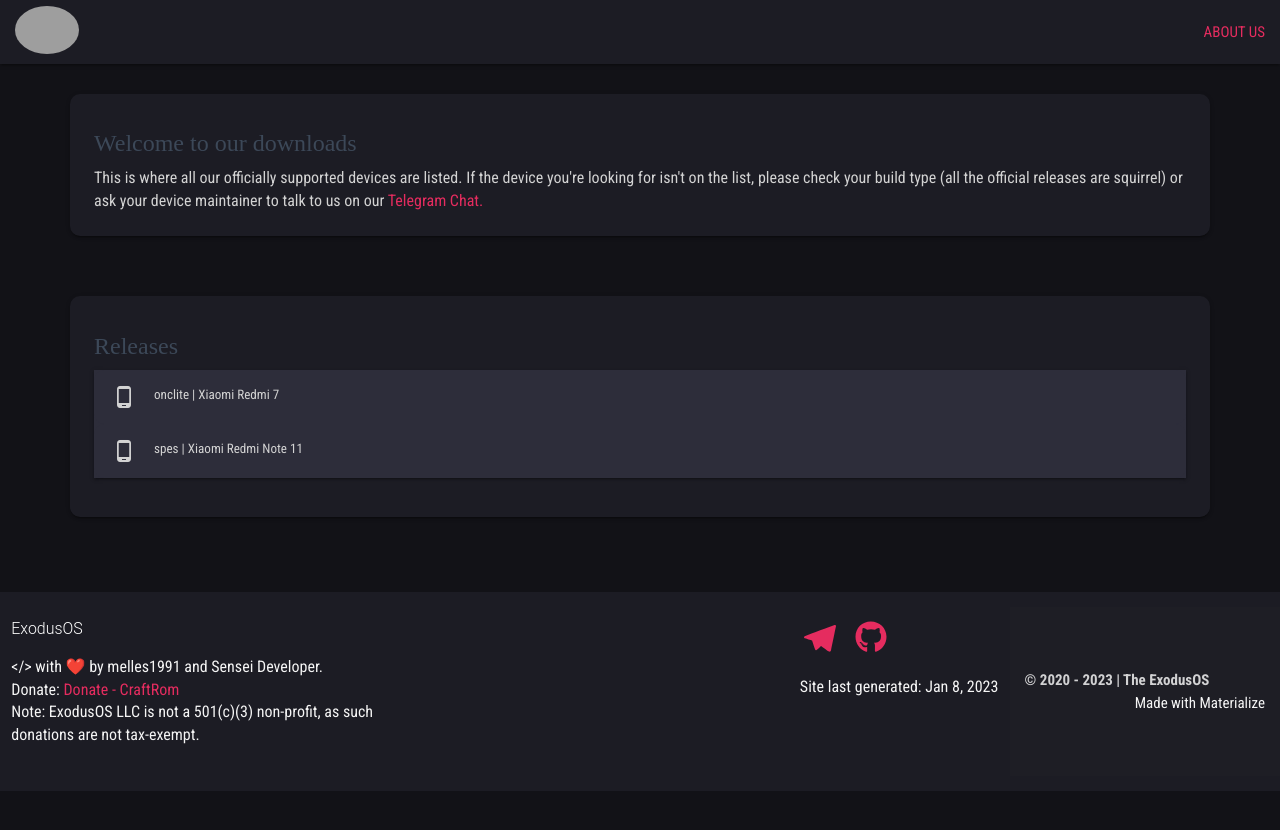
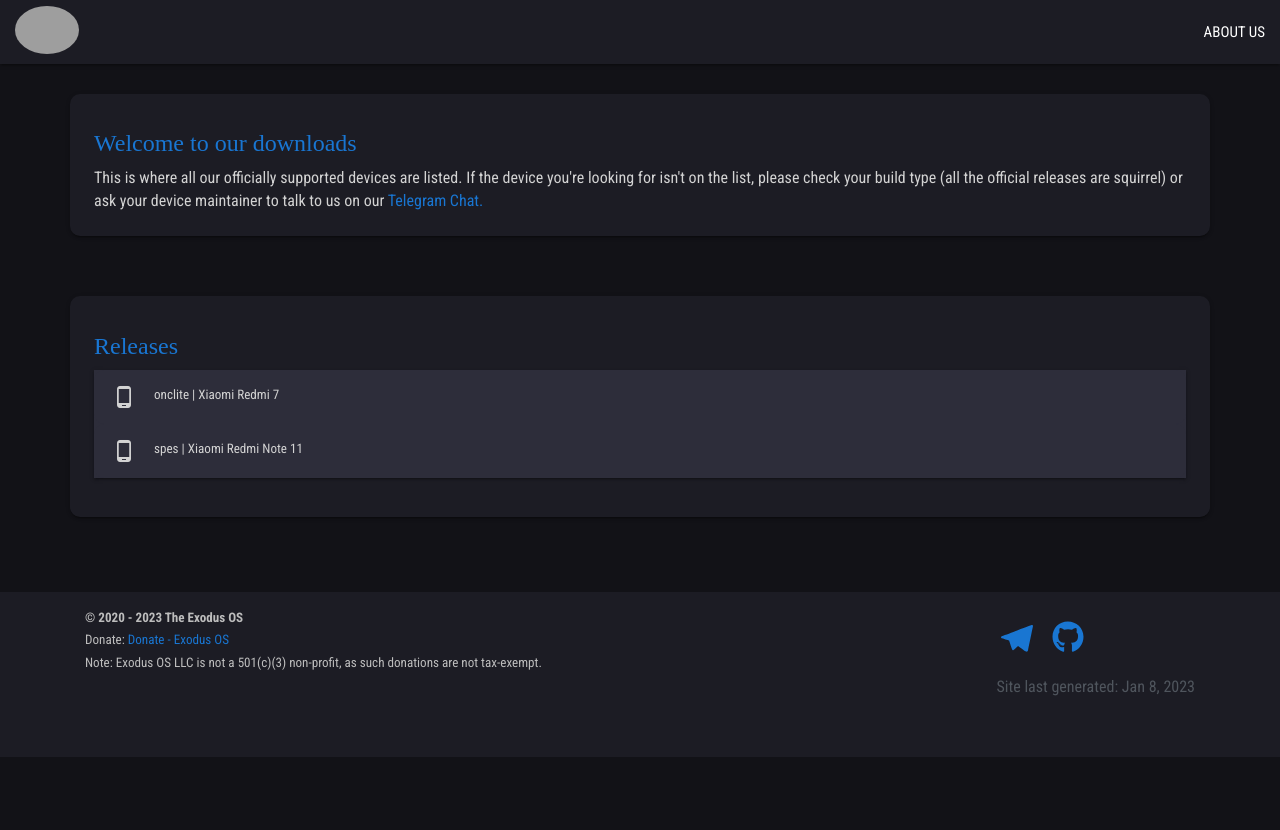
Before and after one commit to ExodusOS/exodus.github.io, a Jekyll site: the page built from index.md, in a window 1280 px wide. Shown: the top 830 px of the page. Built offline with Jekyll 4.4.1, drawn with Linux system fonts in a browser that asks for light colours; nearby versions of some CDN libraries; grey boxes are pictures that could not be loaded.

Commit message:
Update footer

```diff
--- a/_includes/footerlinks.html
+++ /dev/null
@@ -1,25 +0,0 @@
-<footer class="footer page-footer shishu-light-bg">
-	<div class="container">
-		<div class="row">
-			<div class="col l6 s12">
-				<h5 class="white-text">{{ site.title }}</h5>
-				<p class="grey-text text-lighten-4">&#60;&#47;&#62; with ❤️ by melles1991 and Sensei Developer.<br />
-				Donate: <a target="_blank" href="https://www.craft-rom.pp.ua/donate/">Donate - CraftRom</a> <br />
-				Note: ExodusOS LLC is not a 501(c)(3) non-profit, as such donations are not tax-exempt.
-            </p>
-			</div>
-			<div class="col l4 offset-l2 s12">
-				<div class="footer-icons">
-				{% include footer-icons.html %}<br><br>
-				<p class="grey-text text-lighten-4">{% if page.last_updated %}Page last updated: {{page.last_updated}}<br/>{% endif %} Site last generated: {{ site.time | date: "%b %-d, %Y" }}</p>
-            </div>
-			</div>
-		</div>
-	</div>
-	<div class="footer-copyright">
-		<div class="container">
-			 <b>&copy; 2020 - {{ site.time | date: '%Y' }} | The ExodusOS </b>
-			<a class="grey-text text-lighten-4 right" href="https://materializecss.com">Made with Materialize</a>
-		</div>
-	</div>
-</footer>
--- /dev/null
+++ b/_includes/layout/footer.html
@@ -0,0 +1,20 @@
+<footer class="footer">
+      <div class="container">
+        <div class="row">
+          <div class="col-md footer-logo">
+            <p class="footer-text">
+              <b>&copy; 2020 - {{ site.time | date: '%Y' }} The Exodus OS </b><br />
+              Donate: <a target="_blank" href="{{ site.baseurl }}/donate/">Donate - Exodus OS</a> <br />
+              Note: Exodus OS LLC is not a 501(c)(3) non-profit, as such donations are not tax-exempt.
+            </p>
+          </div>
+          <div class="col-md">
+            <div class="footer-icons">
+              {% include footer-icons.html %}<br><br>
+			  <p class="text-md-right text-muted">
+			{% if page.last_updated %}Page last updated: {{page.last_updated}}<br/>{% endif %} Site last generated: {{ site.time | date: "%b %-d, %Y" }}</p>
+            </div>
+			</div>
+        </div>
+      </div>
+</footer>
--- a/_layouts/default.html
+++ b/_layouts/default.html
@@ -10,7 +10,7 @@
         </div>
       </div>
     </body>
-    {% include footerlinks.html %}
+	{% include layout/footer.html %}
     {% include jsincludes.html %}
   </body>
 </html>
--- a/_sass/craft/_main.scss
+++ b/_sass/craft/_main.scss
@@ -1,3 +1,15 @@
+.modal {
+    border-radius: 30px;
+}
+
+.modal .modal-footer {
+    padding: 4px 36px;
+}
+
+.modal-content {
+    background-color: #1c1c24 !important;
+}
+
 .shishu {
 	background-color:#121217!important;
 	color:#f3f3f3;
@@ -31,18 +43,15 @@
 	color:#e52c5f!important;
 }
 
-a {
-  color:#e52c5f!important;
-}
-
 .shishu-accent-btn {
-  color:#f3f3f3!important;
-  background-color:#e52c5f;
+  color: $grey-400;
+  background-color: $brand-primary-darker !important;
+  margin: 2px 0;
 }
 
 .shishu-accent-btn:hover {
-  color:#f3f3f3!important;
-  background-color:#ea567e;
+  color: $grey-400;;
+  background-color: $brand-primary-darker !important;
 }
 
 nav .brand-logo > img {
@@ -61,12 +70,33 @@
   border-radius: 0 0 10px 10px!important;
 }
 
+.card .card-title {
+  color: $brand-primary-darker !important;
+}
+
 .card-nopadding {
   padding: 0px!important;
 }
 
 .card {
   border-radius:10px;
+}
+.card-content li{
+  a {
+  color: #bdbdbd;
+  }
+}
+.card p {
+  a {
+      transition: .2s;
+      text-decoration: none;
+	  color: $brand-primary-darker !important;
+
+      &:hover {
+        opacity: 0.5;
+        color: $brand-primary !important;
+      }
+	}
 }
 
 .card .card-image img {
--- a/_sass/craft/footer.scss
+++ b/_sass/craft/footer.scss
@@ -1,6 +1,6 @@
 @charset "UTF-8";
 .footer {
-  background-color: #eee;
+  background-color: #1c1c24!important;
   padding: 1rem 0;
   margin-top: 3rem;
 
@@ -24,6 +24,7 @@
         display: inline-block;
         height: 1em;
         width: 1.25em;
+		color: $brand-primary-darker !important
       }
     }
 
@@ -36,9 +37,21 @@
   }
 
   .footer-text {
-    color: $grey-700;
+    color: $grey-400;
     margin-bottom: .875rem;
     font-size: .875rem;
+
+	a {
+      transition: .2s;
+      padding-right: 4px;
+      text-decoration: none;
+	  color: $brand-primary-darker !important;
+
+      &:hover {
+        opacity: 0.5;
+        color: $brand-primary !important;
+      }
+	}
   }
 
 }
```
